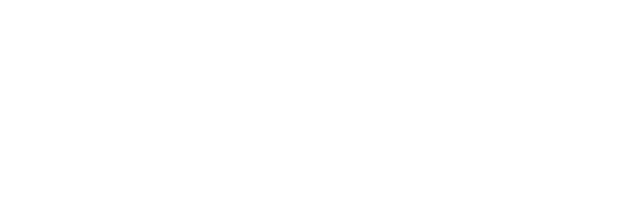
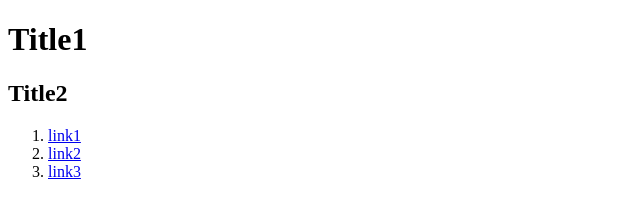
Before and after one commit to Shurtuga/task-html, a website: page src/index.html in a window 1280 px wide. Shown: the whole page, without its empty margins (0-640 px from the left). Drawn offline with Linux system fonts and the light colour scheme.

Commit message:
Задание по HTML

```diff
--- a/src/index.html
+++ b/src/index.html
@@ -3,5 +3,13 @@
     <head>
         <title>HTML</title>
     </head>
-    <body></body>
+    <body>
+        <h1>Title1</h1>
+        <h2>Title2</h2>
+        <ol>
+            <li><a href="google.com">link1</a></li>
+            <li><a href="bing.com">link2</a></li>
+            <li><a href="yandex.ru">link3</a></li>
+        </ol>
+    </body>
 </html>
```
Also changed, not shown: 1 other file.
